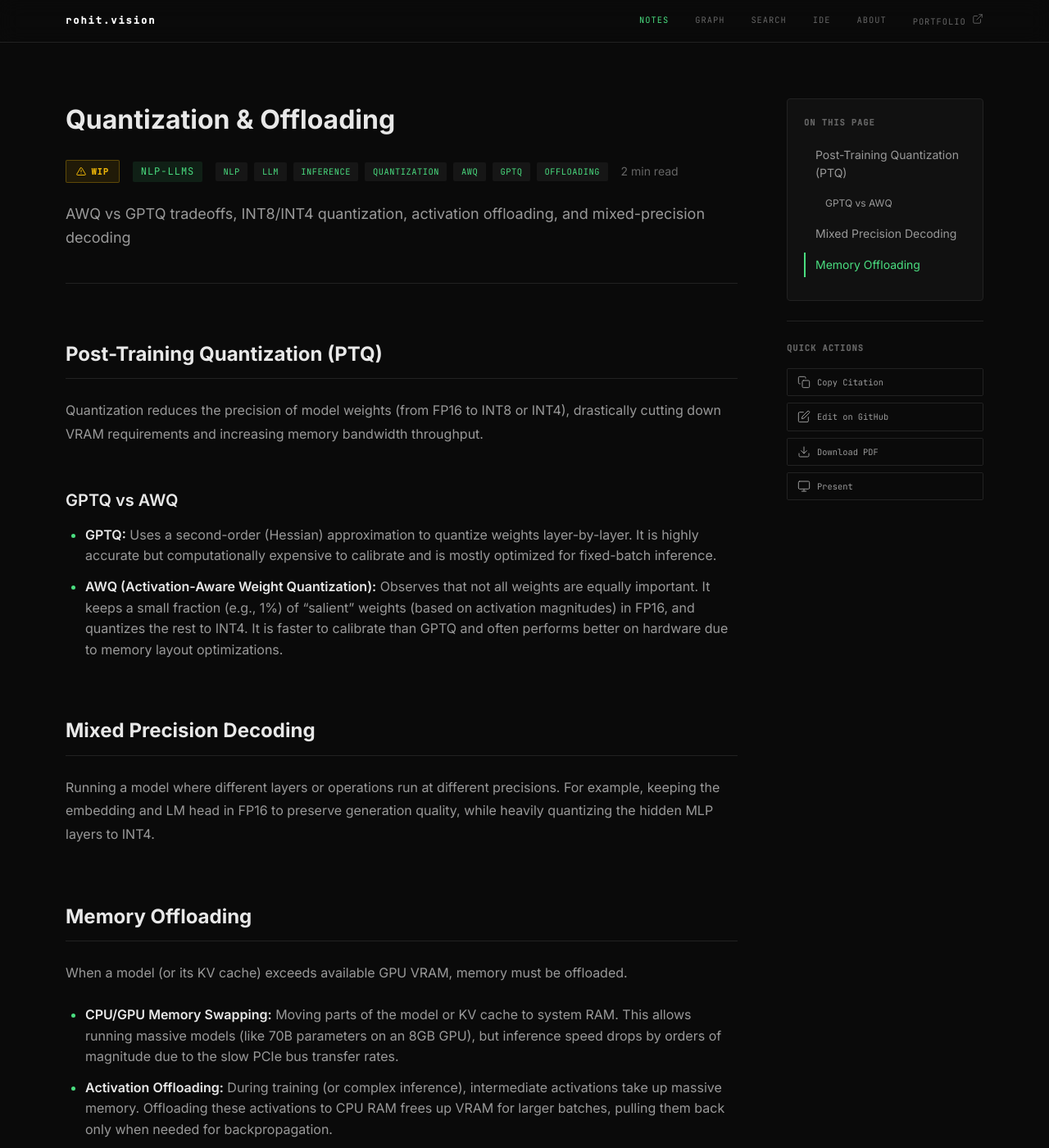
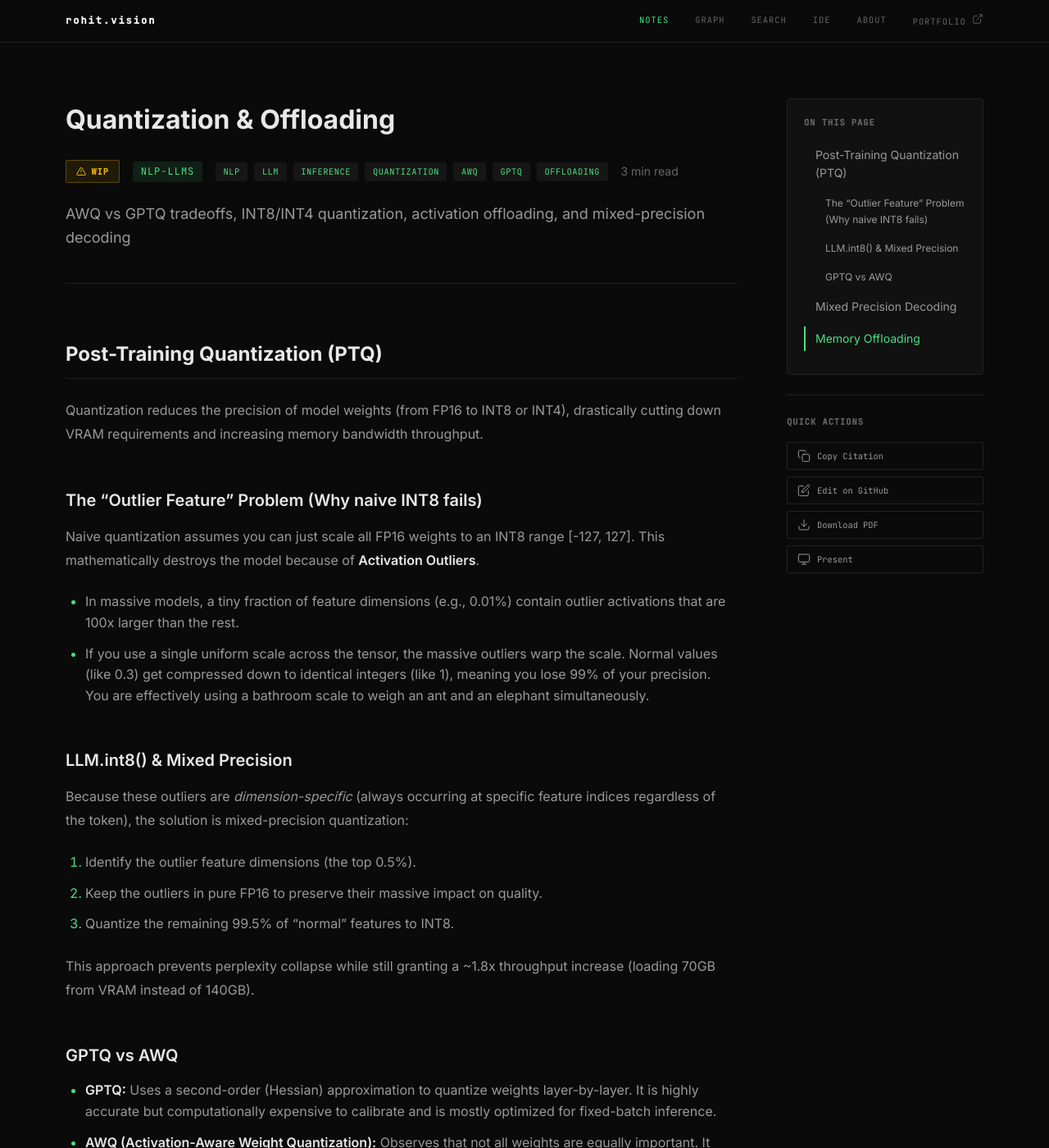
Before and after one commit to rokmr/blogs, a Jekyll site: the page built from _notes/nlp-llms/inference/quantization-offloading.md, in a window 1280 px wide and 1400 px high. Shown: the whole window at 82% size. Built offline with Jekyll 4.4.1, drawn with Linux system fonts in a browser that asks for light colours; nearby versions of some CDN libraries.

Commit message:
docs: add LLM.int8() outlier feature math to quantization notes

```diff
--- a/_notes/nlp-llms/inference/quantization-offloading.md
+++ b/_notes/nlp-llms/inference/quantization-offloading.md
@@ -11,6 +11,19 @@ sitemap: false
 ## Post-Training Quantization (PTQ)
 
 Quantization reduces the precision of model weights (from FP16 to INT8 or INT4), drastically cutting down VRAM requirements and increasing memory bandwidth throughput.
+
+### The "Outlier Feature" Problem (Why naive INT8 fails)
+Naive quantization assumes you can just scale all FP16 weights to an INT8 range [-127, 127]. This mathematically destroys the model because of **Activation Outliers**.
+- In massive models, a tiny fraction of feature dimensions (e.g., 0.01%) contain outlier activations that are 100x larger than the rest.
+- If you use a single uniform scale across the tensor, the massive outliers warp the scale. Normal values (like 0.3) get compressed down to identical integers (like 1), meaning you lose 99% of your precision. You are effectively using a bathroom scale to weigh an ant and an elephant simultaneously.
+
+### LLM.int8() & Mixed Precision
+Because these outliers are *dimension-specific* (always occurring at specific feature indices regardless of the token), the solution is mixed-precision quantization:
+1. Identify the outlier feature dimensions (the top 0.5%).
+2. Keep the outliers in pure FP16 to preserve their massive impact on quality.
+3. Quantize the remaining 99.5% of "normal" features to INT8.
+
+This approach prevents perplexity collapse while still granting a ~1.8x throughput increase (loading 70GB from VRAM instead of 140GB).
 
 ### GPTQ vs AWQ
 - **GPTQ:** Uses a second-order (Hessian) approximation to quantize weights layer-by-layer. It is highly accurate but computationally expensive to calibrate and is mostly optimized for fixed-batch inference.
```
